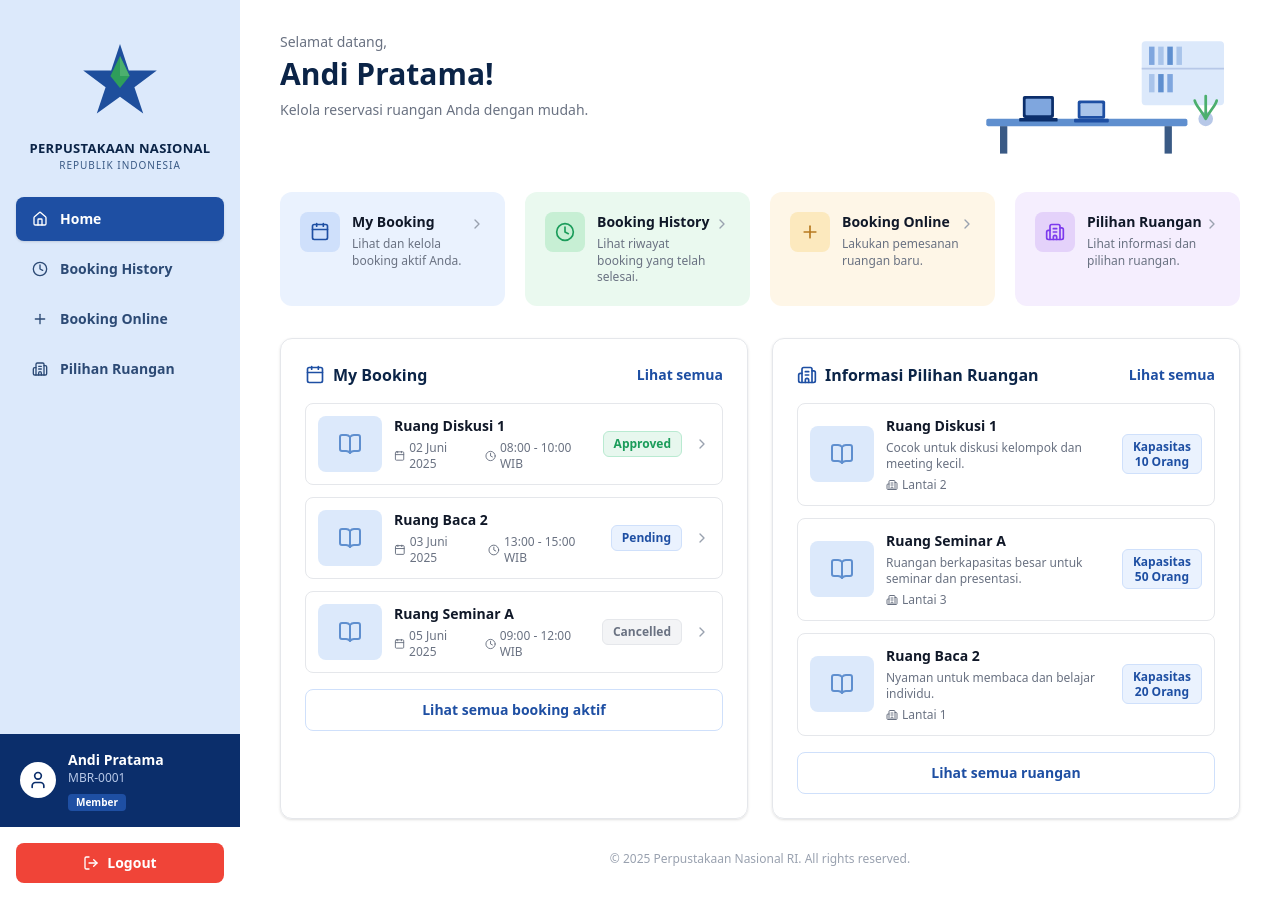
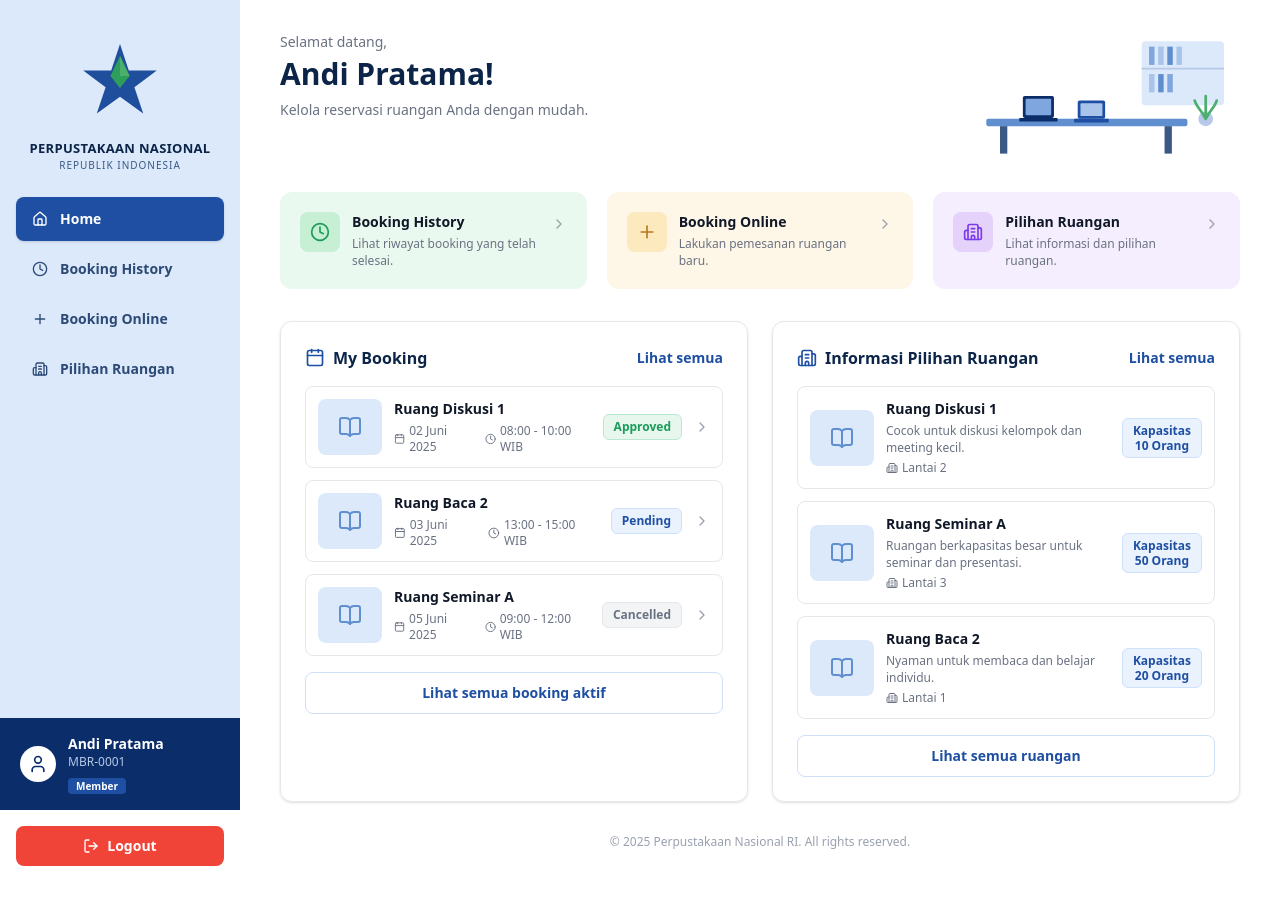
Before and after one commit to Fatechapp/reservasi_ruangan_perpusnas, a Next.js app: page /member/home in a window 1280 px wide. Built offline with nearby package versions, Linux system fonts and the light colour scheme.

Commit message:
Update page.tsx

```diff
--- a/app/member/home/page.tsx
+++ b/app/member/home/page.tsx
@@ -1,6 +1,7 @@
 // app/member/home/page.tsx
 "use client";
 
+import Link from "next/link";
 import {
     Calendar,
     Clock,
@@ -14,17 +15,10 @@ import Sidebar from "@/components/member/MemberSidebar";
 export default function MemberHomePage() {
     const quickActions = [
         {
-        title: "My Booking",
-        description: "Lihat dan kelola booking aktif Anda.",
-        icon: Calendar,
-        bg: "bg-[#EAF2FE]",
-        iconBg: "bg-[#CFE0FB]",
-        iconColor: "text-[#1E4FA3]",
-        },
-        {
         title: "Booking History",
         description: "Lihat riwayat booking yang telah selesai.",
         icon: Clock,
+        href: "/member/reservation/history",
         bg: "bg-[#EAF9EF]",
         iconBg: "bg-[#C7EFD4]",
         iconColor: "text-[#1B9C5A]",
@@ -33,6 +27,7 @@ export default function MemberHomePage() {
         title: "Booking Online",
         description: "Lakukan pemesanan ruangan baru.",
         icon: Plus,
+        href: "/member/reservation/add",
         bg: "bg-[#FEF6E7]",
         iconBg: "bg-[#FCE9BE]",
         iconColor: "text-[#B7791F]",
@@ -41,6 +36,7 @@ export default function MemberHomePage() {
         title: "Pilihan Ruangan",
         description: "Lihat informasi dan pilihan ruangan.",
         icon: Building2,
+        href: "/member/rooms",
         bg: "bg-[#F5EEFE]",
         iconBg: "bg-[#E4D2FA]",
         iconColor: "text-[#7C3AED]",
@@ -159,11 +155,11 @@ export default function MemberHomePage() {
             </div>
 
             {/* Quick actions */}
-            <div className="grid grid-cols-4 gap-5 mb-8">
+            <div className="grid grid-cols-3 gap-5 mb-8">
             {quickActions.map((action) => (
-                <button
+                <Link
                 key={action.title}
-                type="button"
+                href={action.href}
                 className={`${action.bg} rounded-xl p-5 text-left flex items-start justify-between hover:shadow-md transition-shadow`}
                 >
                 <div className="flex items-start gap-3">
@@ -182,7 +178,7 @@ export default function MemberHomePage() {
                     </div>
                 </div>
                 <ChevronRight className="w-4 h-4 text-gray-400 shrink-0 mt-1" />
-                </button>
+                </Link>
             ))}
             </div>
 
@@ -195,9 +191,9 @@ export default function MemberHomePage() {
                     <Calendar className="w-5 h-5 text-[#1E4FA3]" />
                     <h2 className="font-bold text-[#0B2447]">My Booking</h2>
                 </div>
-                <a href="#" className="text-sm text-[#1E4FA3] font-semibold hover:underline">
+                <Link href="/member/reservation" className="text-sm text-[#1E4FA3] font-semibold hover:underline">
                     Lihat semua
-                </a>
+                </Link>
                 </div>
 
                 <div className="space-y-3 mb-4">
@@ -235,12 +231,12 @@ export default function MemberHomePage() {
                 ))}
                 </div>
 
-                <button
-                type="button"
-                className="w-full rounded-lg border border-[#CFE0FB] text-[#1E4FA3] text-sm font-semibold py-2.5 hover:bg-[#EAF2FE] transition-colors"
+                <Link
+                href="/member/reservation"
+                className="w-full rounded-lg border border-[#CFE0FB] text-[#1E4FA3] text-sm font-semibold py-2.5 hover:bg-[#EAF2FE] transition-colors flex items-center justify-center"
                 >
                 Lihat semua booking aktif
-                </button>
+                </Link>
             </div>
 
             {/* Pilihan Ruangan */}
@@ -252,9 +248,9 @@ export default function MemberHomePage() {
                     Informasi Pilihan Ruangan
                     </h2>
                 </div>
-                <a href="#" className="text-sm text-[#1E4FA3] font-semibold hover:underline">
+                <Link href="/member/rooms" className="text-sm text-[#1E4FA3] font-semibold hover:underline">
                     Lihat semua
-                </a>
+                </Link>
                 </div>
 
                 <div className="space-y-3 mb-4">
@@ -287,12 +283,12 @@ export default function MemberHomePage() {
                 ))}
                 </div>
 
-                <button
-                type="button"
-                className="w-full rounded-lg border border-[#CFE0FB] text-[#1E4FA3] text-sm font-semibold py-2.5 hover:bg-[#EAF2FE] transition-colors"
+                <Link
+                href="/member/rooms"
+                className="w-full rounded-lg border border-[#CFE0FB] text-[#1E4FA3] text-sm font-semibold py-2.5 hover:bg-[#EAF2FE] transition-colors flex items-center justify-center"
                 >
                 Lihat semua ruangan
-                </button>
+                </Link>
             </div>
             </div>
 
```
